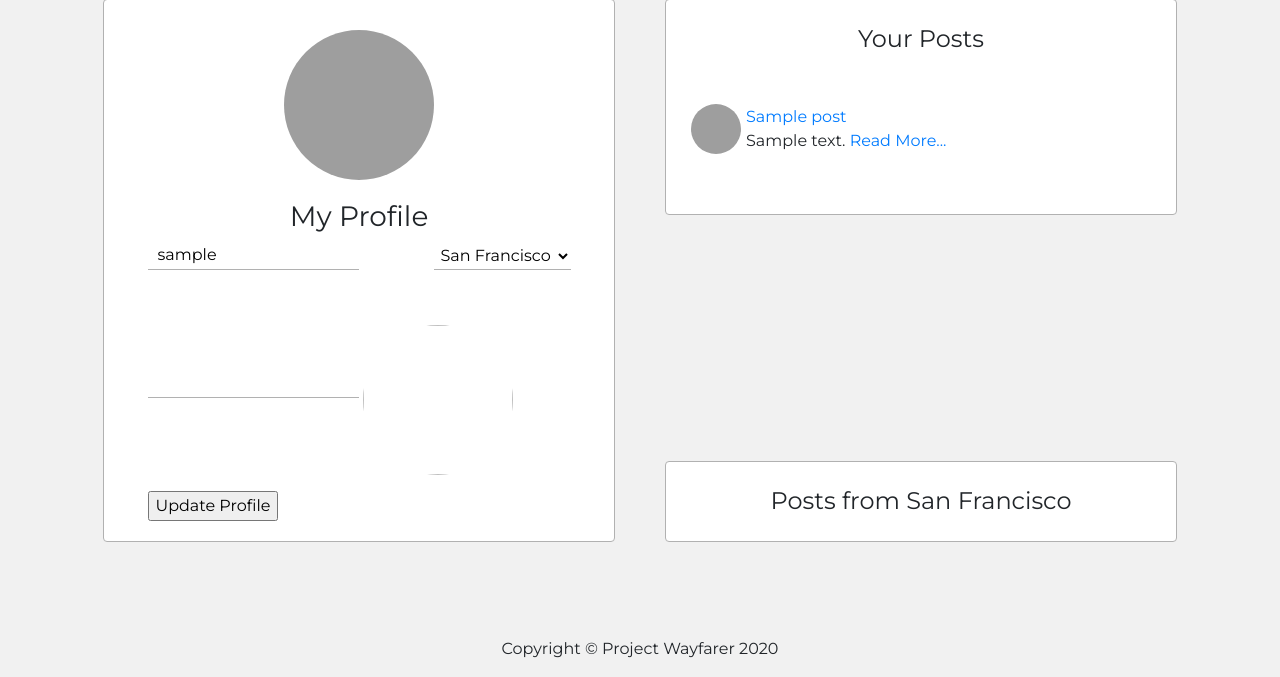
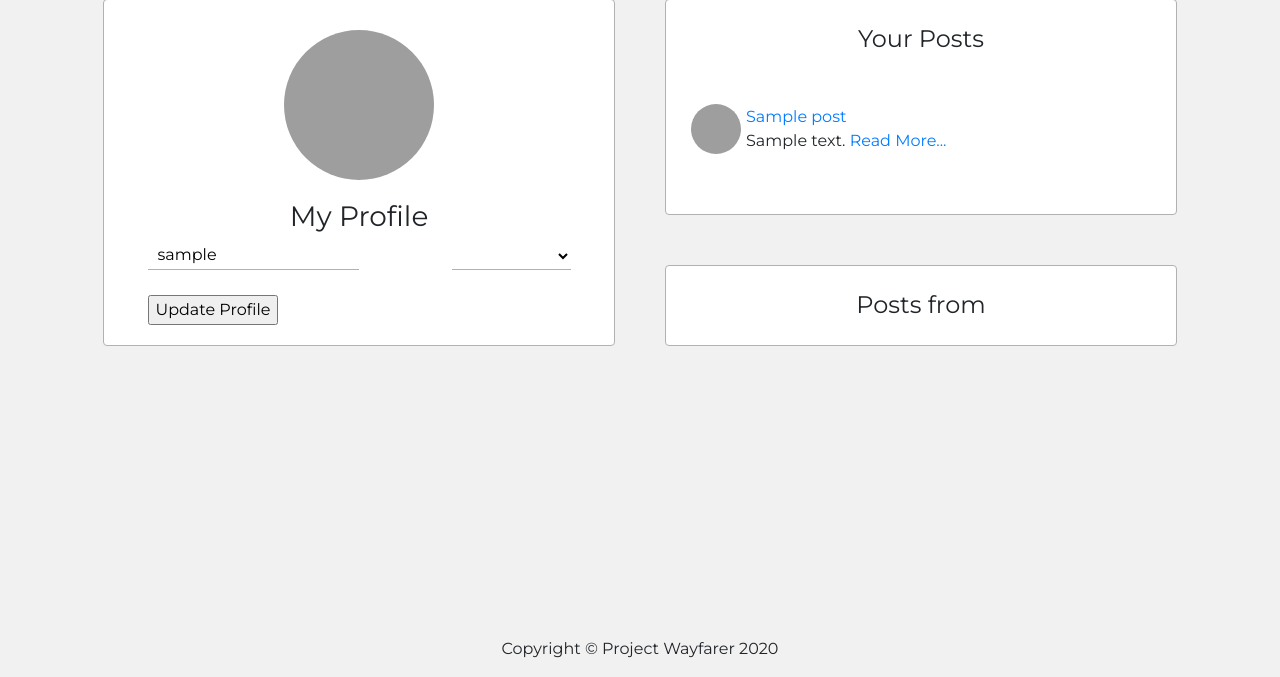
Before and after one commit to TimothyAllgood/project_wayfare, a Django app: page /profile/ in a window 1280 px wide. Shown: the part 123-800 px from the top of the page. Run offline with Django 3.2, Linux system fonts and the light colour scheme; a user stored in the database is signed in; tables that the repository leaves empty hold one stand-in row (values such as "Sample post"); parts of the project's set-up code (start-up, migrations or seed data) failed here and were passed over; some libraries are stand-ins or nearby versions; grey boxes are pictures that could not be loaded.

Commit message:
added validation, hide image upload form

```diff
--- a/main_app/forms.py
+++ b/main_app/forms.py
@@ -3,13 +3,15 @@ from django.forms import ModelForm
 from django.contrib.auth.forms import UserCreationForm
 from django.contrib.auth.models import User
 from cloudinary.forms import CloudinaryFileField
-from .models import Profile, Post
+from .models import Profile, Post, City
 
 
-CITIES = (
-    ('S', 'San Francisco'),
-    ('L', 'London'),
-    )
+cities = City.objects.all()
+
+CITIES = []
+for i, city in enumerate(cities):
+    CITIES.append((city.name[0],city.name,),)
+
 
 class SignUpForm(UserCreationForm):
     city = forms.CharField(label='Current City?', widget=forms.Select(choices=CITIES))
--- a/main_app/models.py
+++ b/main_app/models.py
@@ -4,10 +4,7 @@ from django.db.models.signals import post_save
 from django.dispatch import receiver
 from cloudinary.models import CloudinaryField
 
-CITIES = (
-    ('S', 'San Francisco'),
-    ('L', 'London'),
-    )
+
 
 class City(models.Model):
     name = models.CharField(
@@ -15,6 +12,13 @@ class City(models.Model):
     )
     class Meta:
         verbose_name_plural = 'Cities'
+
+cities = City.objects.all()
+
+CITIES = []
+
+for i, city in enumerate(cities):
+    CITIES.append((city.name[0],city.name,),)
 
 class Profile(models.Model):
     avatar = CloudinaryField('avatar')
@@ -27,7 +31,7 @@ class Profile(models.Model):
         )
 
 class Post(models.Model):
-    title = models.CharField(max_length=25)
+    title = models.CharField(max_length=200,)
     content = models.TextField(max_length=1000)
     user = models.ForeignKey(User, on_delete=models.CASCADE)
     city = models.ForeignKey(City, on_delete=models.CASCADE)
--- a/main_app/templates/registration/profile.html
+++ b/main_app/templates/registration/profile.html
@@ -4,7 +4,9 @@
         <section class="profile-info card">
             <div class="user-img">
                 {% if user.profile.avatar.url %}
+                <button style="border:none; background: none" data-toggle="modal" data-target="#imgModal">
                     <img src="{{ user.profile.avatar.url }}" class="rounded-circle" width="150", height="150">
+                </button>
                 {% else %}
                     <img src="https://picsum.photos/150" class="rounded-circle" width="150", height="150">
                 {% endif  %}
@@ -17,10 +19,26 @@
                         <input type="text" name='username' placeholder='Username' value="{{user.username}}">
                         {{ form.city }}
                     </div>
-                    <div class="form-group">
-                        {{ form.avatar}}
-                        <img id="image" class="rounded-circle" width="150", height="150"/>
-                    </div>
+                        <div class="modal" tabindex="-1" role="dialog" id="imgModal">
+                            <div class="modal-dialog" role="document">
+                                <div class="modal-content">
+                                <div class="modal-header">
+                                    <h5 class="modal-title">Update Profile Image</h5>
+                                    <button type="button" class="close" data-dismiss="modal" aria-label="Close">
+                                    <span aria-hidden="true">&times;</span>
+                                    </button>
+                                </div>
+                                <div class="modal-body">
+                                     <div class="form-group">
+                                        {{ form.avatar}}
+                                        <img id="image" class="rounded-circle" width="150", height="150"/>
+                                      </div>
+                                      <input type="submit" value="Update Image">
+                                </div>
+                                </div>
+                            </div>
+                            </div>
+
                     <input type="submit" value="Update Profile">
                 </form>
             </div>
--- a/main_app/views.py
+++ b/main_app/views.py
@@ -47,6 +47,7 @@ def signup(request):
 @login_required
 def profile(request):
     user = request.user
+
     logged_user = User.objects.get(username=user)
     instance = get_object_or_404(Profile, user=user)
     posts = logged_user.post_set.all()
```
Also changed, not shown: main_app/templates/post.html (+7 -5 lines).
